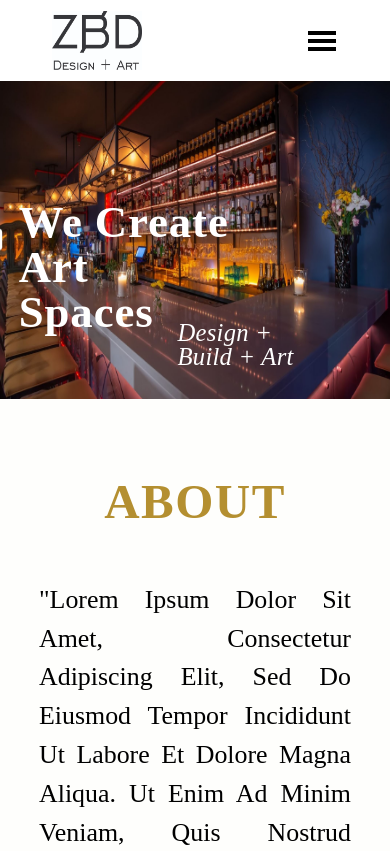
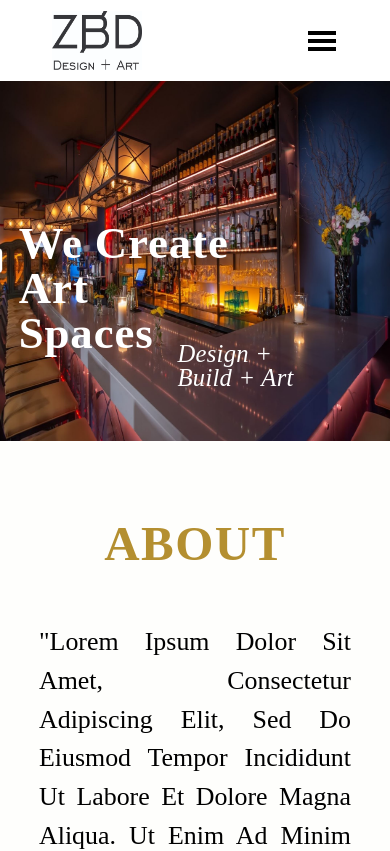
Before and after one commit to ksainte/ziggy, a Next.js app: page / in a window 390 px wide. Shown: the top 851 px of the page. Built offline with nearby package versions, Linux system fonts and the light colour scheme.

Commit message:
7nd commit

```diff
--- a/src/app/components/Header.css
+++ b/src/app/components/Header.css
@@ -77,7 +77,7 @@
 
 @media screen and (min-width: 351px) and (max-width: 768px) {
     .Header{
-        height: 38vh;
+        height: 43vh;
         width: 100vw;
         /* top: 10%; */
         margin-top: 20%;
```
